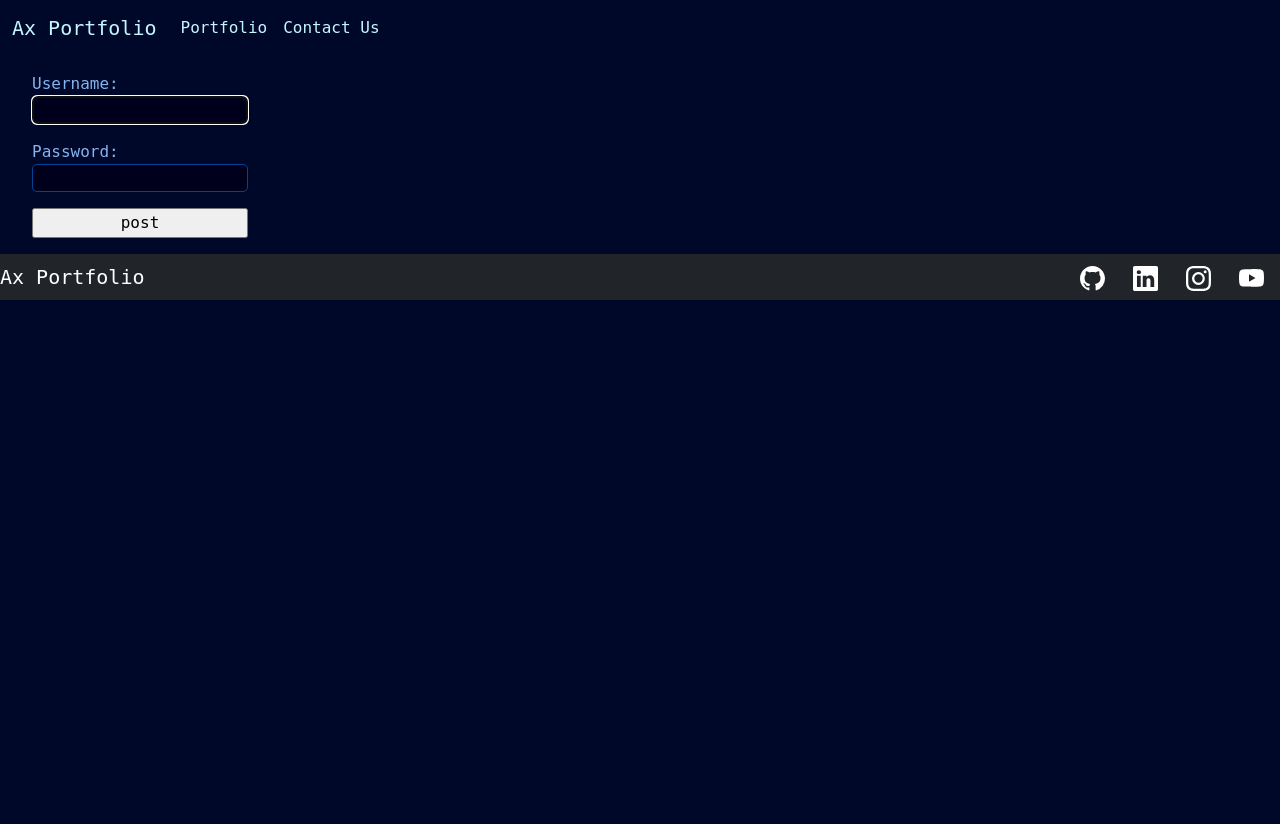
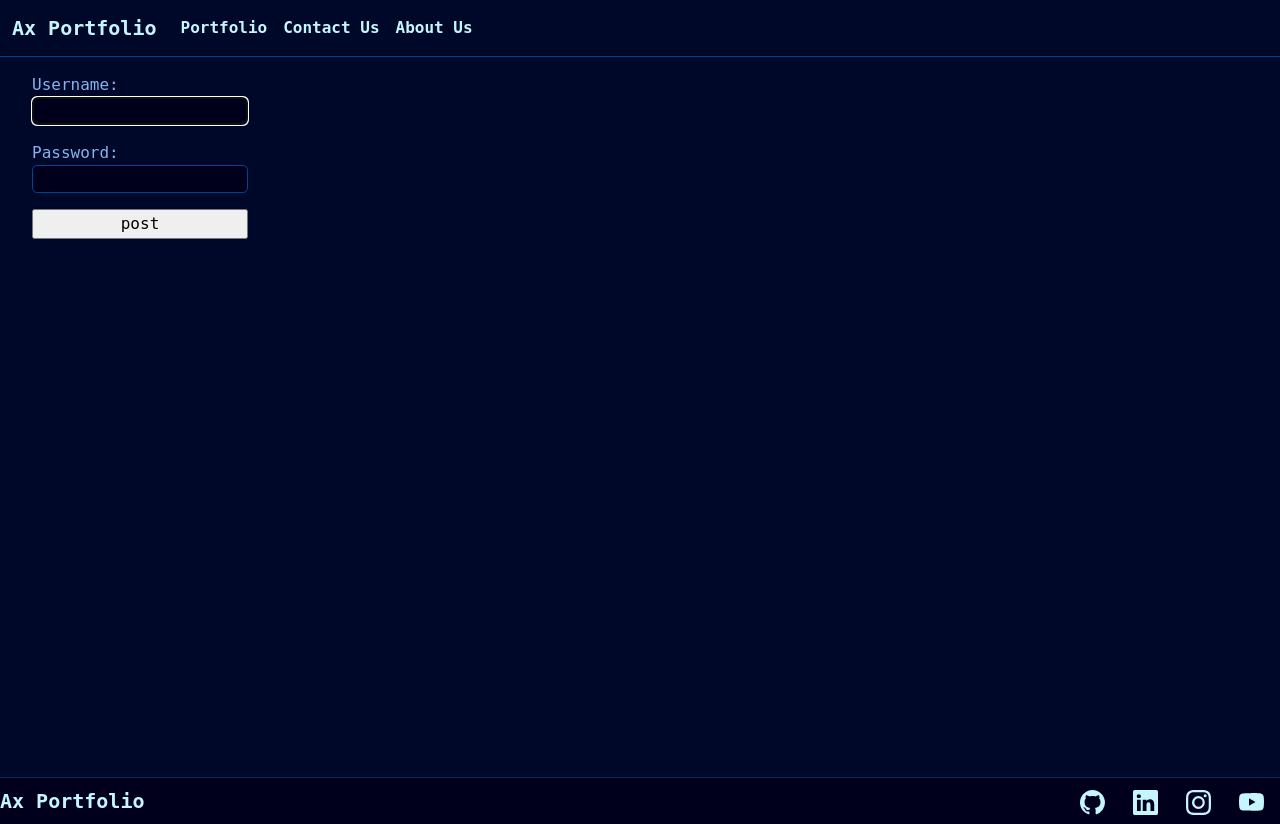
Before and after one commit to axiomatic7group/ax_portfolio, a Django app: page /login/ in a window 1280 px wide. Before the commit the page ends 300 px from the top, so only its background shows below. Run offline with Django 5.2, Linux system fonts and the light colour scheme.

Commit message:
added about us and conctact us html and url; other minor ux/ui updates

```diff
--- a/ax_portfolio/urls.py
+++ b/ax_portfolio/urls.py
@@ -23,5 +23,7 @@ urlpatterns = [
     path('portfolio/', include("portfolio.urls")),
     path('admin/', admin.site.urls),
     path('login/', views.authenticate_users.as_view(), name='login_html'),
+    path('about/', views.about_us.as_view(), name='about_us_html'),
+    path('contact/', views.contact_us.as_view(), name='contact_us_html'),
 
 ]
--- a/ax_portfolio/views.py
+++ b/ax_portfolio/views.py
@@ -24,3 +24,25 @@ class authenticate_users(View):
 
         context = {'user_auth_form':user_auth_form}
         return render(request, './login.html', context)
+
+class about_us(View):
+    def get(self, request):
+        context = {}
+
+        return render(request, './about_us.html', context)
+
+    def post(self, request):
+        context = {}
+
+        return render(request, './about_us.html', context)
+
+class contact_us(View):
+    def get(self, request):
+        context = {}
+
+        return render(request, './contact_us.html', context)
+
+    def post(self, request):
+        context = {}
+
+        return render(request, './contact_us.html', context)
--- a/portfolio/views.py
+++ b/portfolio/views.py
@@ -92,8 +92,6 @@ class view_project(View):
 
 class view_portfolio(View):
     def get(self, request):
-        if check_authentication(request) != None:
-            return check_authentication(request)
         context = {}
 
         get_all_projects = portfolio_projects.objects.all()
--- a/static/style.css
+++ b/static/style.css
@@ -32,7 +32,12 @@
     --lg-info: oklch(0.5 0.15 260);
 }
 
+html {
+    min-height: 100%;
+}
+
 body {
+    min-height: 100vh;
     font-family: 'Lucida Consosle', monospace;
     background: var(--bg);
     color: var(--text);
@@ -41,12 +46,29 @@ body {
     justify-content: space-between;
 }
 
+a {
+    text-decoration: none;
+    color: var(--text);
+    font-weight: bold;
+}
+
+.main_content {
+    min-height: 90vh;
+}
+
 .top_nav {
     color: var(--text) !important;
+    border-bottom: var(--border) solid thin;
 }
 
 .top_nav a {
     color: var(--text) !important;
+    font-weight: bold;
+}
+
+.bottom-nav a {
+    color: var(--text) !important;
+    font-weight: bold;
 }
 
 .bottom-nav {
@@ -54,6 +76,9 @@ body {
     left: 0;
     bottom: 0;
     right: 0;
+    background-color: var(--bg-dark);
+    border-top: var(--border-muted) solid thin;
+
 }
 
 .readme {
--- /dev/null
+++ b/templates/about_us.html
@@ -0,0 +1,4 @@
+{% extends "base.html" %}
+{% block  main_content %}
+
+{% endblock %}
--- a/templates/base.html
+++ b/templates/base.html
@@ -29,31 +29,35 @@
                         <li class="nav-item">
                             <a class="nav-link" href="/contact">Contact Us</a>
                         </li>
+                        <li class="nav-item">
+                            <a class="nav-link" href="/about">About Us</a>
+                        </li>
                     </ul>
                 </div>
             </div>
         </nav>
 
 
-        <div class="messages">
-            {% if messages %}
+
+        {% if messages %}
+            <div class="messages">
                 {% for message in messages %}
                     {% if message.tags == "success" %} <div class="alert alert-success" role="alert">
                     {% elif message.tags == "error" %} <div class="alert alert-warning" role="alert">
                     {% else %} <div class="alert alert-primary" role="alert">
                     {% endif %} {{ message }} </div>
                 {% endfor %}
-            {% endif %}
-        </div>
+            </div>
+        {% endif %}
+
 
         <div class="main_content">
             {% block  main_content %}
 
             {% endblock  %}
-
         </div>
 
-        <nav class="navbar navbar-dark bg-dark bottom-nav">
+        <nav class="navbar bottom-nav">
             <div class="footer_nav">
                 <a class="navbar-brand" href="/">Ax Portfolio</a> <!-- input:title -->
             </div>
--- /dev/null
+++ b/templates/contact_us.html
@@ -0,0 +1,4 @@
+{% extends "base.html" %}
+{% block  main_content %}
+
+{% endblock %}
--- a/templates/portfolio/view_portfolio.html
+++ b/templates/portfolio/view_portfolio.html
@@ -20,5 +20,6 @@
             </div>
         </div>
     {% endfor %}
+    </div>
 
 {% endblock  %}
```
